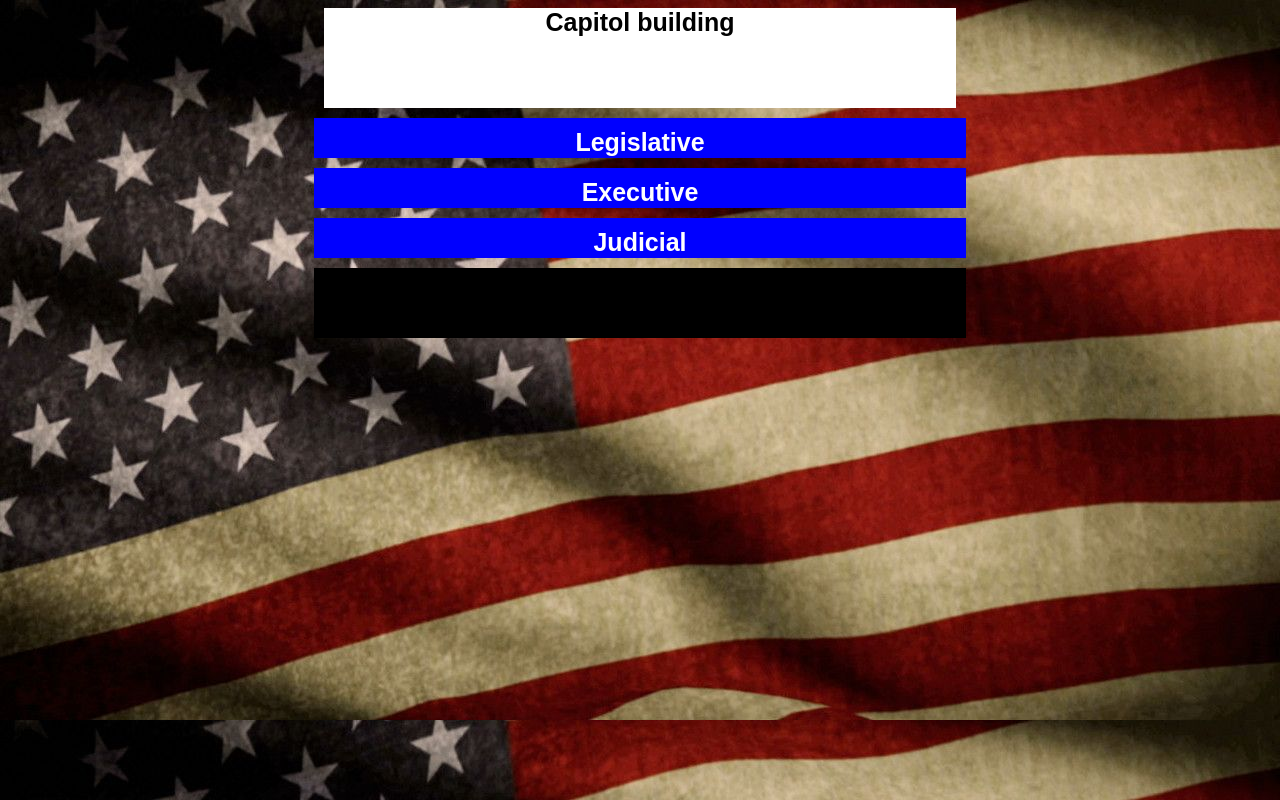
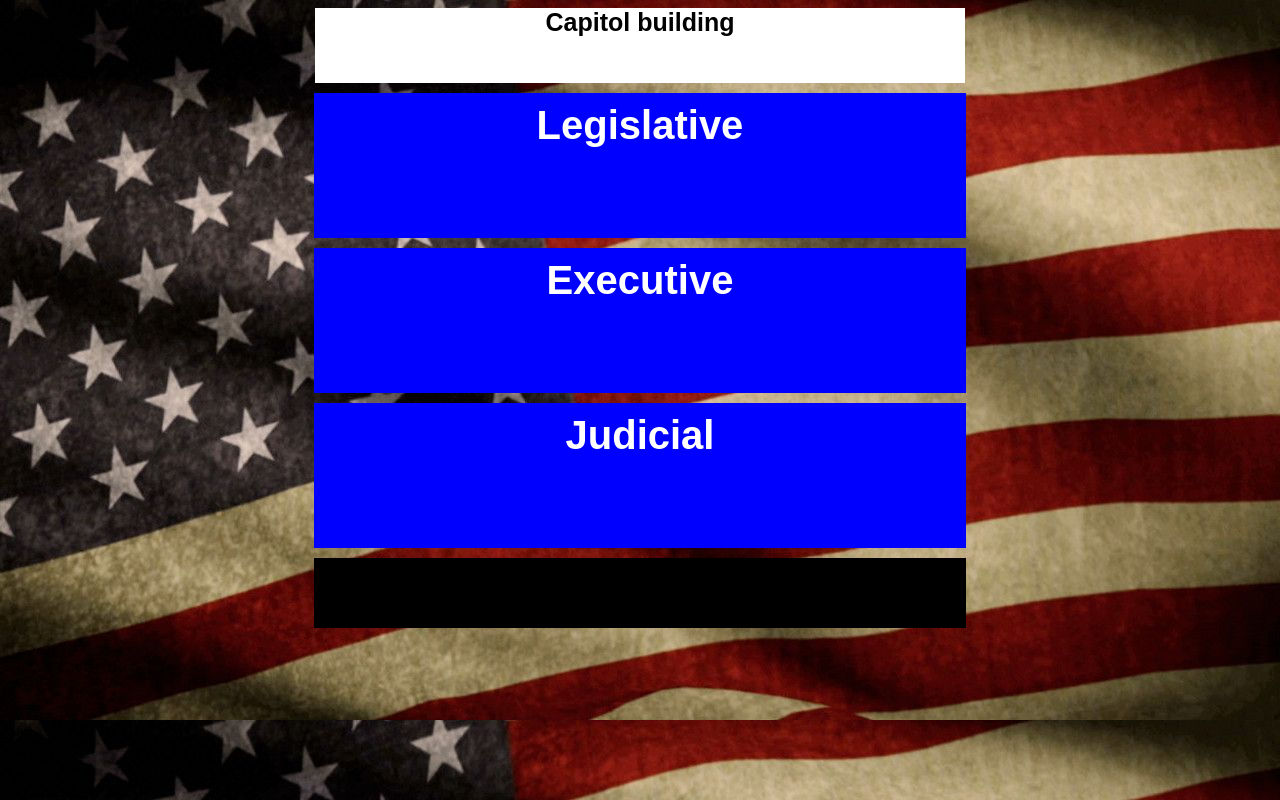
Before and after one commit to awkwardtriceratops/branchtest, a plain HTML site: page index.html in a window 1280 px wide. Drawn offline with Linux system fonts and the light colour scheme.

Commit message:
BUGFIXES

```diff
--- a/css.css
+++ b/css.css
@@ -1,11 +1,10 @@
 .draggable {
-    width: 200px;
-    height: 100px;
+    width: 650px;
+    height: 75px;
     text-align: center;
     background: white;
     margin-bottom: 10px;
     margin: auto;
-    width: 50%;
     text-align: center;
     margin-bottom: 10px;
     font-family: Arial, Helvetica, sans-serif;
@@ -29,11 +28,11 @@ body {
 }
 
 .spawnzone {
-    height: 100px;
-    background: white;
+    height: 75px;
+    background: blue;
     margin-bottom: 10px;
     margin: auto;
-    width: 50%;
+    width: 650px;
     text-align: center;
     margin-bottom: 10px;
     font-family: Arial, Helvetica, sans-serif;
@@ -41,8 +40,9 @@ body {
 
 .one {
     width: 50%;
+    font-size: 40px;
     text-align: center;
-    height: 20px;
+    height: 125px;
     background: blue;
     margin-bottom: 30px;
     padding: 10px;
@@ -54,8 +54,9 @@ body {
 .two {
     width: 50%;
     font-family: Arial, Helvetica, sans-serif;
-    height: 20px;
+    height: 125px;
     margin: auto;
+    font-size: 40px;
     margin-top: 10px;
     padding: 10px;
     text-align: center;
@@ -68,9 +69,10 @@ body {
 .three {
     width: 50%;
     font-family: Arial, Helvetica, sans-serif;
-    height: 20px;
+    height: 125px;
     margin: auto;
     padding: 10px;
+    font-size: 40px;
     text-align: center;
     background: blue;
     color: white;
--- a/index.js
+++ b/index.js
@@ -38,6 +38,7 @@ document.addEventListener("dragleave", function(event) {
     // reset background of potential drop target when the draggable element leaves it
     if (event.target.className == "one" || event.target.className == "two" || event.target.className == "three") {
         event.target.style.background = "";
+        event.target.style.color = "white";
     }
 
 }, false);
@@ -51,6 +52,7 @@ document.addEventListener("drop", function(event) {
     newElement.setAttribute("draggable", true)
         // move dragged elem to the selected drop target
     if (event.target.className == "one" && testAnswer[curAnswer] == 0) {
+        event.target.style.color = "white";
         event.target.style.background = "";
         dragged.parentNode.removeChild(dragged);
         //event.target.appendChild( dragged );
@@ -66,6 +68,7 @@ document.addEventListener("drop", function(event) {
         }
         curAnswer += 1
     } else if (event.target.className == "two" && testAnswer[curAnswer] == 1) {
+        event.target.style.color = "white";
         event.target.style.background = "";
         dragged.parentNode.removeChild(dragged);
         //event.target.appendChild( dragged );
@@ -78,6 +81,7 @@ document.addEventListener("drop", function(event) {
         document.getElementsByClassName("answercheck")[0].innerText = "Right answer! Keep going :)"
         curAnswer += 1
     } else if (event.target.className == "three" && testAnswer[curAnswer] == 2) {
+        event.target.style.color = "white";
         event.target.style.background = "";
         dragged.parentNode.removeChild(dragged);
         //event.target.appendChild( dragged );
@@ -91,6 +95,8 @@ document.addEventListener("drop", function(event) {
     } else {
         document.getElementsByClassName("answercheck")[0].style.background = "red"
         event.target.style.background = "";
+        event.target.style.color = "white";
+        document.getElementsByClassName("draggable")[0].style.color = "black"
         document.getElementsByClassName("answercheck")[0].innerText = "Wrong answer :("
     }
 }, false);
```
